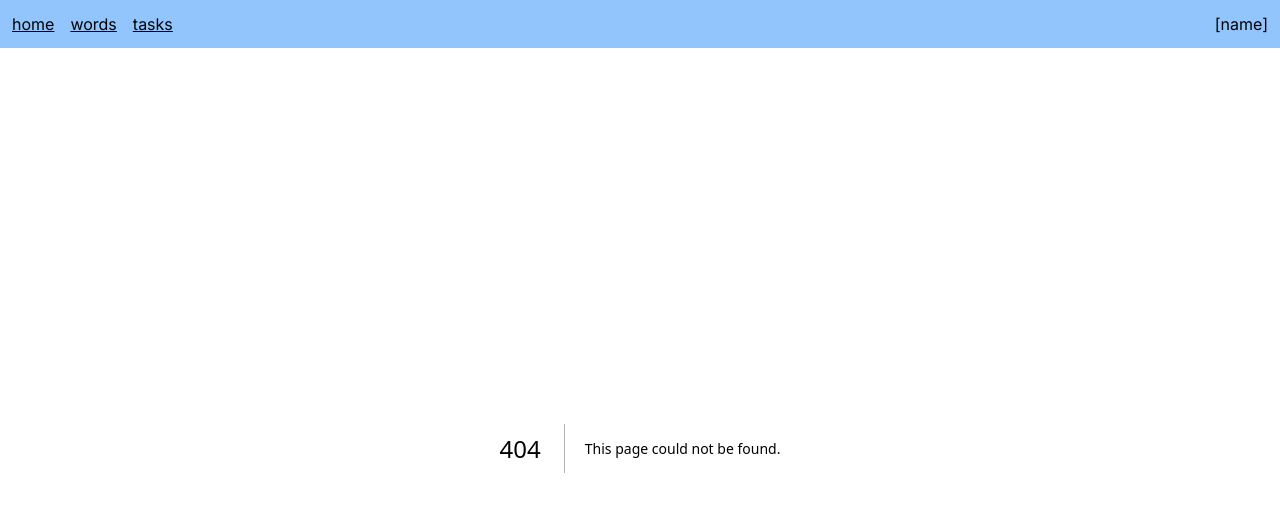
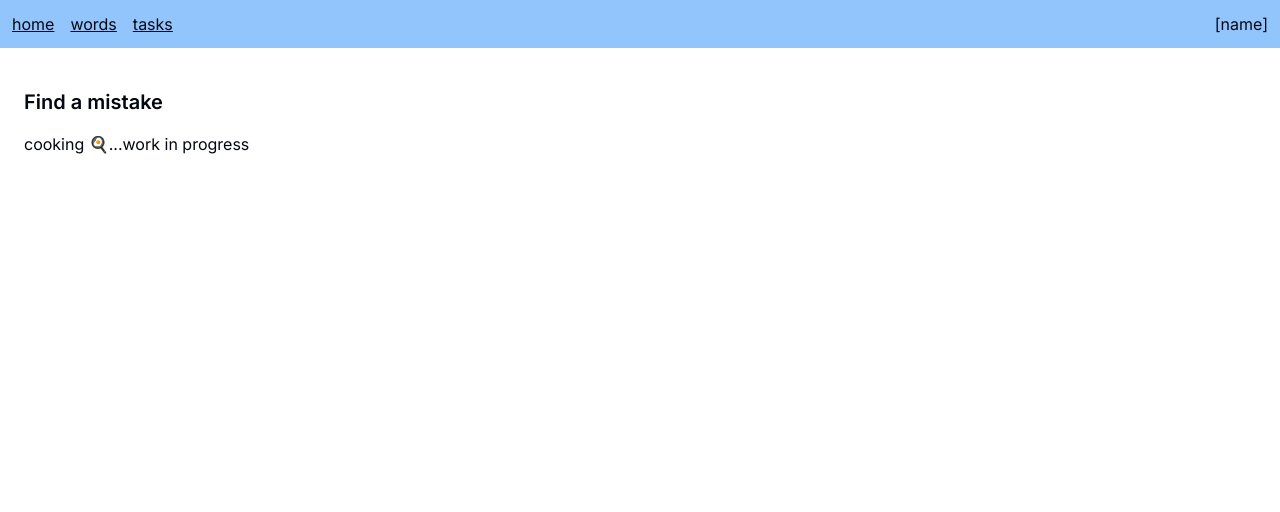
Before and after one commit to dogfrogfog/language-learning, a Next.js app: page /tasks/find-a-mistake in a window 1280 px wide. Before the commit this address had no page. Shown: the top 512 px of the page. Built offline with nearby package versions, Linux system fonts and the light colour scheme.

Commit message:
add separate pages for tasks

```diff
--- /dev/null
+++ b/src/app/tasks/find-a-mistake/page.tsx
@@ -0,0 +1,10 @@
+import PageTitle from "@/components/PageTitle";
+
+export default function Page() {
+  return (
+    <div className="p-6">
+      <PageTitle className="my-4" title="Find a mistake" />
+      <p>cooking 🍳...work in progress</p>
+    </div>
+  );
+}
--- a/src/app/task/page.tsx
+++ b/src/app/tasks/guess-the-word/page.tsx
@@ -2,9 +2,10 @@
 
 import { useState, useEffect } from "react";
 import { WordData, getWordsOptions } from "@/app/actions";
-import { localStorageKey } from "../constants";
-import Form from "./Form";
+import { localStorageKey } from "@/app/constants";
+import Form from "@/components/TaskOneForm";
 import { cn } from "@/lib/utils";
+import PageTitle from "@/components/PageTitle";
 
 export default function Page() {
   const [isLoading, setIsLoading] = useState(false);
@@ -29,7 +30,8 @@ export default function Page() {
   const isProd = process.env.NODE_ENV === "production";
 
   return (
-    <div className="flex justify-center items-center p-4">
+    <div className="p-6 space-y-6">
+      <PageTitle className="my-4" title="Guess the word" />
       {(isProd ? isMobile : true) && !JSON.parse(formWordsData).length ? (
         <button
           disabled={isLoading}
--- a/src/app/task/Form.tsx
+++ b/src/components/TaskOneForm.tsx
@@ -2,7 +2,7 @@
 import Link from "next/link";
 import { useRouter } from "next/navigation";
 import React, { Dispatch, SetStateAction, useState } from "react";
-import { WordData } from "../actions";
+import { WordData } from "@/app/actions";
 import { toast } from "sonner";
 import { cn } from "@/lib/utils";
 
```
